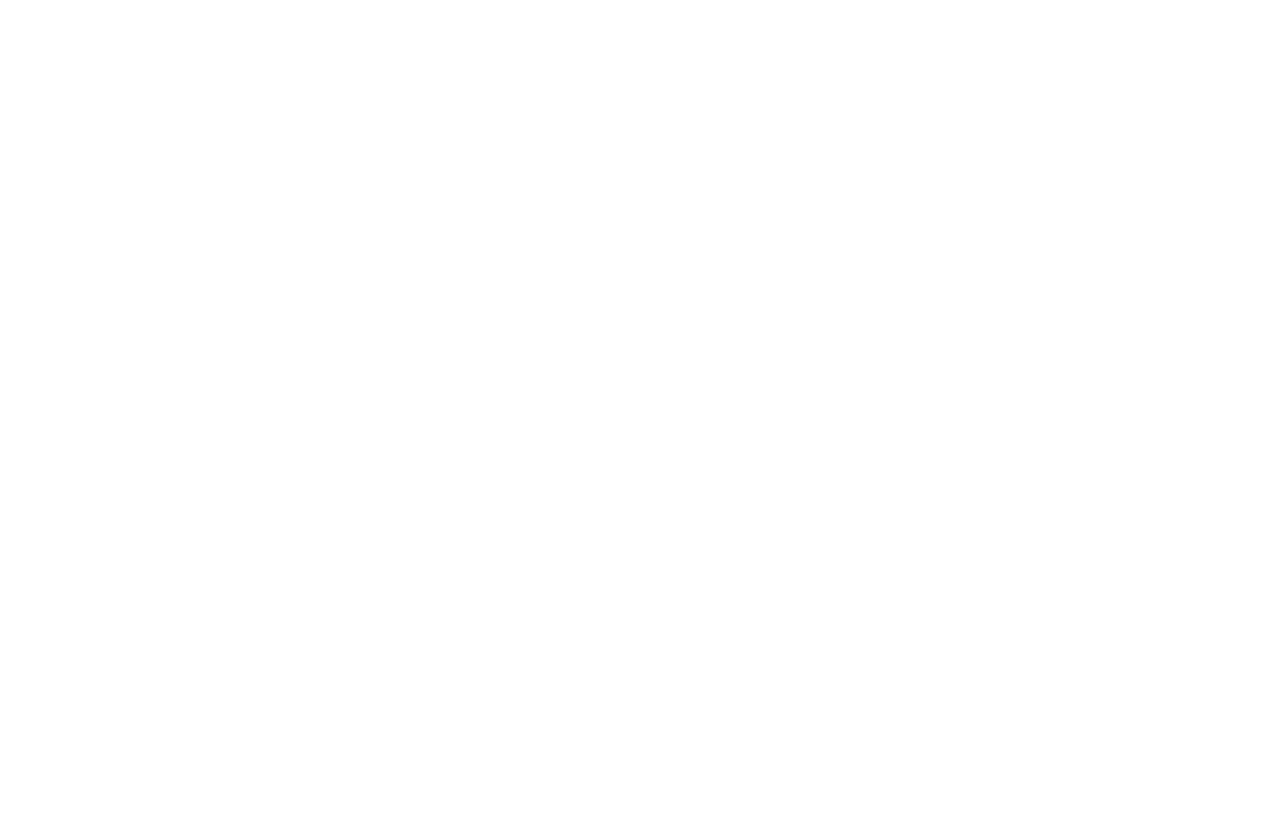
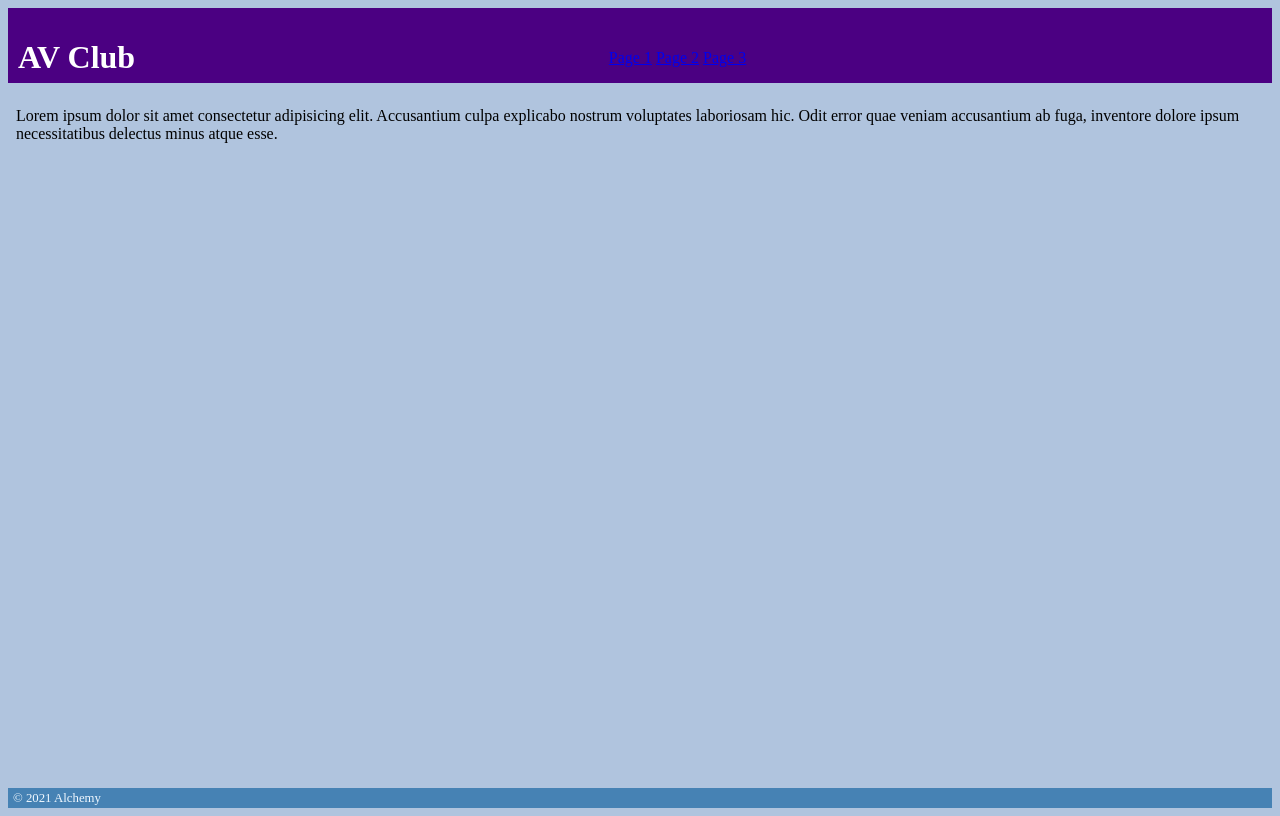
Before and after one commit to ClareMcDonald/LAB-02b-copy-website, a plain HTML site: page index.html in a window 1280 px wide. Drawn offline with Linux system fonts and the light colour scheme.

Commit message:
add work

```diff
--- a/index.html
+++ b/index.html
@@ -8,6 +8,28 @@
     <link rel="stylesheet" href="style.css">
 </head>
 <body>
+    <header>
+        <h1>AV Club</h1>
+        <nav>
+            <a href="#">Page 1</a>
+            <a href="#">Page 2</a>
+            <a href="#">Page 3</a>
+        </nav>
+    </header>
+
+    <main>
+        <p>Lorem ipsum dolor sit amet consectetur
+            adipisicing elit. Accusantium culpa
+            explicabo nostrum voluptates laboriosam
+            hic. Odit error quae veniam accusantium ab
+            fuga, inventore dolore ipsum necessitatibus
+            delectus minus atque esse.</p>
+    </main>
+
+    <footer>
+        &copy; 2021 Alchemy
+    </footer>
 
 </body>
+
 </html>
--- a/style.css
+++ b/style.css
@@ -1,7 +1,44 @@
 body {
-    color: red;
+    height:100vh;
+    margin 0;
+    padding 0;
+    display: grid;
+    background: lightsteelblue;
+    grid-template-rows: 75px 1fr 20px;
 }
 
 * {
     box-sizing: border-box;
 }
+
+header {
+    background: indigo;
+    color: white;
+    padding:10px;
+    display: grid;
+    grid-template-columns: 125px 1fr 50px;
+    align-items: center;
+}
+
+nav {
+    justify-self: center;
+}
+
+h1 {
+    margin; 0;
+
+}
+
+main {
+    overflow-y: auto;
+    padding: 8px;
+}
+
+footer {
+    background: steelblue;
+    color: aliceblue;
+    font-size: .8rem;
+    display: grid;
+    align-items: center;
+    padding: 0 5px;
+}
```
